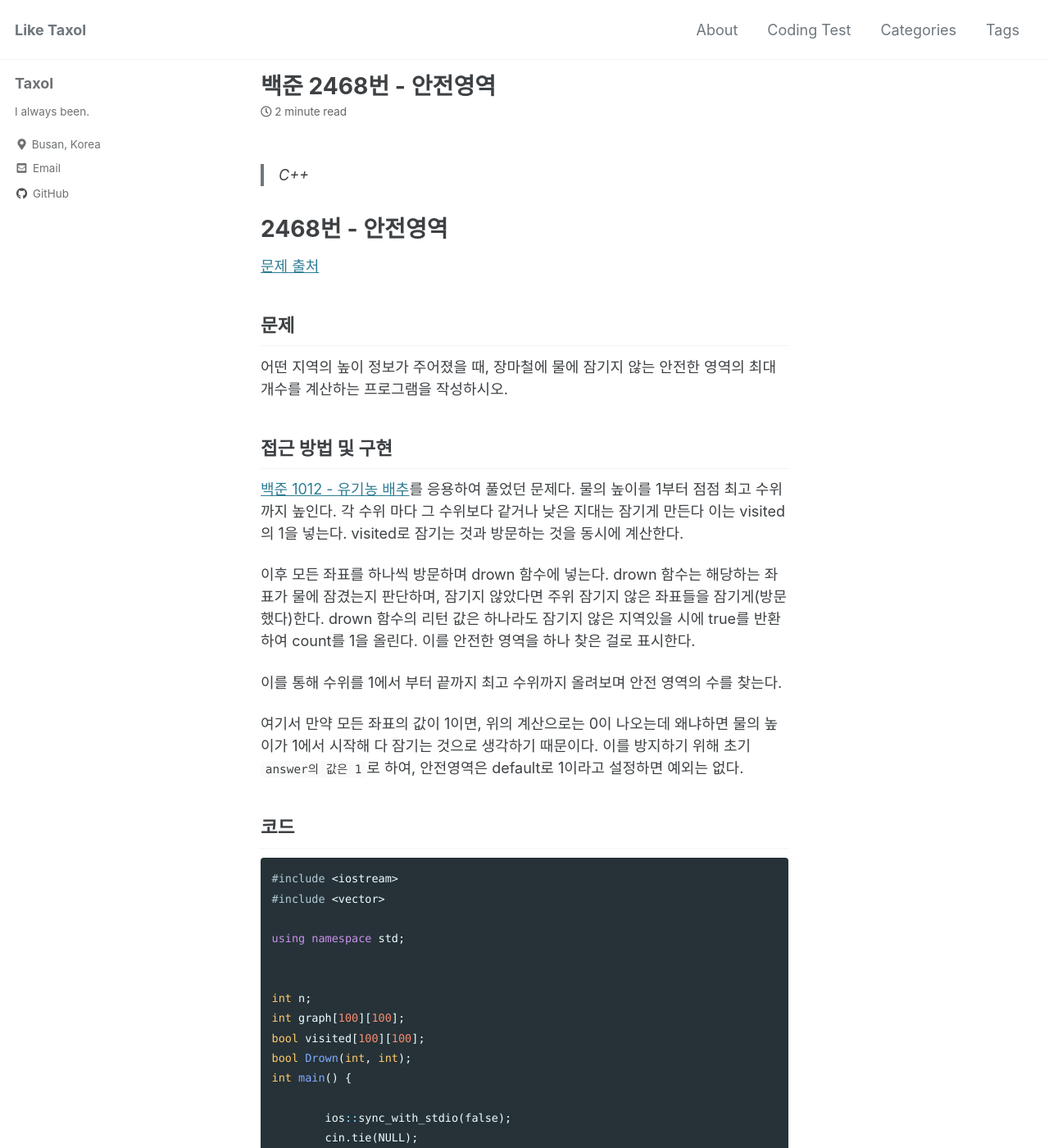
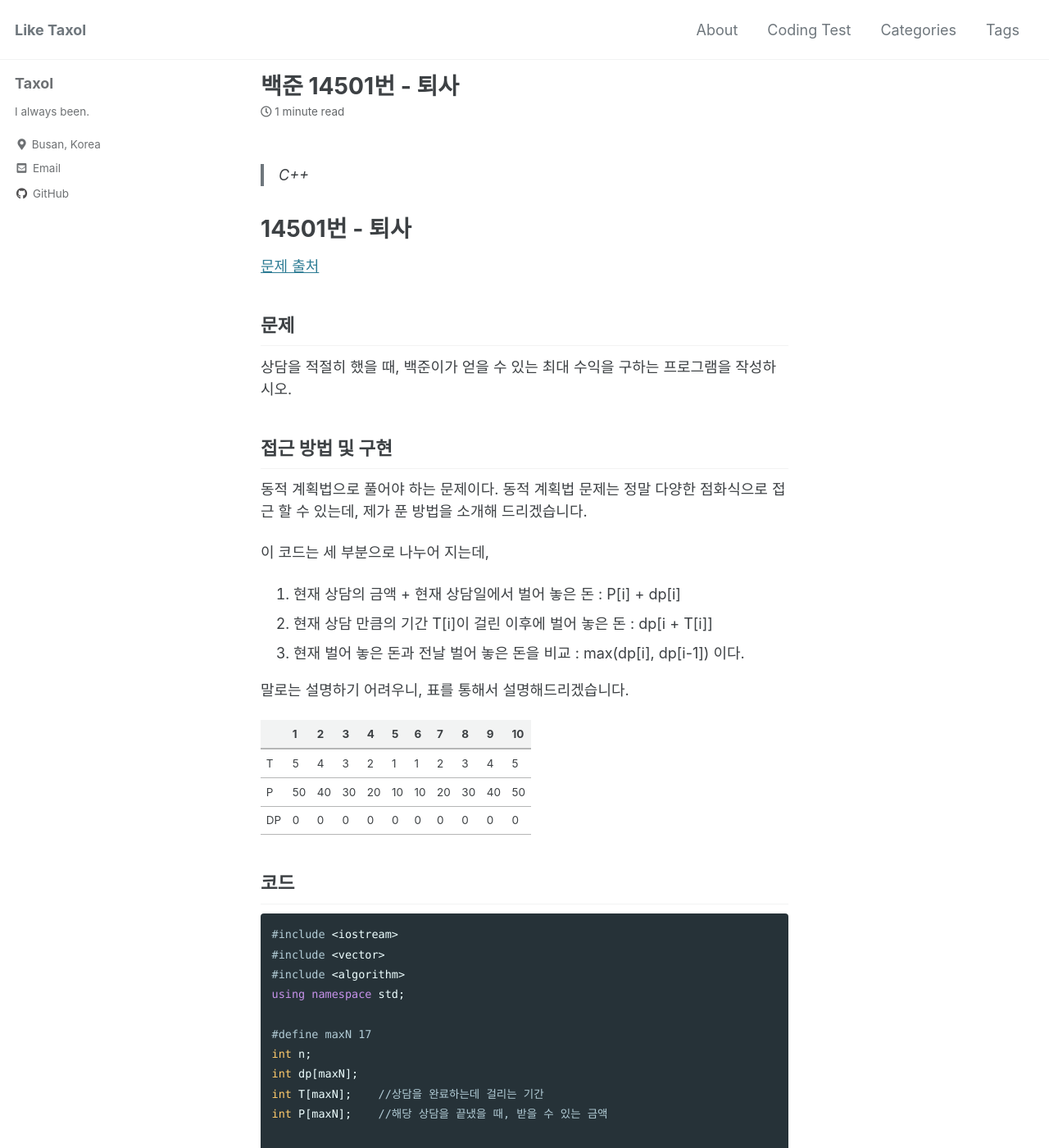
Before and after one commit to taxol1203/taxol1203.github.io, a Jekyll site: the page built from _posts/2020-09-08-bj-퇴사.md, in a window 1280 px wide and 1400 px high. Shown: the whole window at 82% size. Built offline with Jekyll 4.4.1, drawn with Linux system fonts in a browser that asks for light colours; cached includes are drawn as plain includes; some of the changed text lies outside the part shown.

Commit message:
dp test2

````diff
--- a/_posts/2020-09-08-bj-퇴사.md
+++ b/_posts/2020-09-08-bj-퇴사.md
@@ -1,113 +1,76 @@
 ---
-title: "백준 2468번 - 안전영역"
-date: 2020-09-05 15:56:00 -0400
+title: "백준 14501번 - 퇴사"
+date: 2020-09-08 15:10:00 -0400
 categories:
   - codingTest
 tags:
-  - DFS
+  - DP
   - Burte Force
   - Baek Joon
 ---
 
 > C++
 
-2468번 - 안전영역
+14501번 - 퇴사
 =============
 
-[문제 출처](https://www.acmicpc.net/problem/2468)
+[문제 출처](https://www.acmicpc.net/problem/14501)
 ## 문제
-어떤 지역의 높이 정보가 주어졌을 때, 장마철에 물에 잠기지 않는 안전한 영역의 최대 개수를 계산하는 프로그램을 작성하시오.
+상담을 적절히 했을 때, 백준이가 얻을 수 있는 최대 수익을 구하는 프로그램을 작성하시오.
 
 ## 접근 방법 및 구현
-[백준 1012 - 유기농 배추](https://www.acmicpc.net/problem/1012)를 응용하여 풀었던 문제다.
-물의 높이를 1부터 점점 최고 수위까지 높인다.
-각 수위 마다 그 수위보다 같거나 낮은 지대는 잠기게 만든다 이는 visited 의 1을 넣는다.
-visited로 잠기는 것과 방문하는 것을 동시에 계산한다.
+동적 계획법으로 풀어야 하는 문제이다.
+동적 계획법 문제는 정말 다양한 점화식으로 접근 할 수 있는데, 제가 푼 방법을 소개해 드리겠습니다.
 
-이후 모든 좌표를 하나씩 방문하며 drown 함수에 넣는다.
-drown 함수는 해당하는 좌표가 물에 잠겼는지 판단하며, 잠기지 않았다면 주위 잠기지 않은 좌표들을 잠기게(방문했다)한다.
-drown 함수의 리턴 값은 하나라도 잠기지 않은 지역있을 시에 true를 반환하여 count를 1을 올린다. 이를 안전한 영역을 하나 찾은 걸로 표시한다.
+이 코드는 세 부분으로 나누어 지는데,
+1. 현재 상담의 금액 + 현재 상담일에서 벌어 놓은 돈 : P[i] + dp[i]
+2. 현재 상담 만큼의 기간 T[i]이 걸린 이후에 벌어 놓은 돈 : dp[i + T[i]]
+3. 현재 벌어 놓은 돈과 전날 벌어 놓은 돈을 비교 : max(dp[i], dp[i-1])
+이다.
 
-이를 통해 수위를 1에서 부터 끝까지 최고 수위까지 올려보며 안전 영역의 수를 찾는다.
+말로는 설명하기 어려우니, 표를 통해서 설명해드리겠습니다.
 
-여기서 만약 모든 좌표의 값이 1이면, 위의 계산으로는 0이 나오는데 왜냐하면 물의 높이가 1에서 시작해 다 잠기는 것으로 생각하기 때문이다.
-이를 방지하기 위해 초기 `answer의 값은 1`로 하여, 안전영역은 default로 1이라고 설정하면 예외는 없다.
+|    | 1  | 2  | 3  | 4  | 5  | 6  | 7  | 8  | 9  | 10 |
+|----|----|----|----|----|----|----|----|----|----|----|
+| T  | 5  | 4  | 3  | 2  | 1  | 1  | 2  | 3  | 4  | 5  |
+| P  | 50 | 40 | 30 | 20 | 10 | 10 | 20 | 30 | 40 | 50 |
+| DP | 0  | 0  | 0  | 0  | 0  | 0  | 0  | 0  | 0  | 0  |
+
+
 
 ## 코드
 ```c++
 #include <iostream>
 #include <vector>
-
+#include <algorithm>
 using namespace std;
 
+#define maxN 17
+int n;
+int dp[maxN];
+int T[maxN];	//상담을 완료하는데 걸리는 기간
+int P[maxN];	//해당 상담을 끝냈을 때, 받을 수 있는 금액
 
-int n;
-int graph[100][100];
-bool visited[100][100];
-bool Drown(int, int);
-int main() {
+int main(int argc, char* argv[]) {
 
-	ios::sync_with_stdio(false);
-	cin.tie(NULL);
 	cin >> n;
-	int max = 0;
-	//input으로 좌표를 넣으며, 최고 수위를 찾음.
-	for (int i = 0; i < n; i++) {
-		for (int j = 0; j < n; j++) {
-			cin >> graph[i][j];
-			if (max < graph[i][j])
-				max = graph[i][j];
+
+	for (int i = 1; i <= n; i++) {
+		cin >> T[i] >> P[i];
+	}
+	//첫번째 상담 부터 시작한다.
+	for (int i = 1; i <= n; i++) {
+		//만약 그 날 상담을 하지 않을 때를 대비하여, 전날에 결과 dp를 당일에 복사한다.
+		dp[i] = max(dp[i], dp[i - 1]);
+		//현재 상담을 완료한 시점 < dp값이 현재 상담 금액 + 현재까지 번 돈 일시
+		if (dp[i + T[i]] < P[i] + dp[i]) {
+			dp[i + T[i]] = P[i] + dp[i];
 		}
 	}
-	int answer = 1;
-	int cnt = 0;
-	//물의 높이가 1씩 증가한다. = wl (water level)
-	for (int wl = 1; wl < max; wl++) {
-		//해당 수위보다 낮은 지역은 물에 잠긴다.
-		for (int i = 0; i < n; i++) {
-			for (int j = 0; j < n; j++) {
-				if (graph[i][j] <= wl)
-					visited[i][j] = 1;
-				else
-					visited[i][j] = 0;
-			}
-		}
-		//그래프의 모든 좌표 중 물에 안 잠긴 부분을 탐색
-		for (int i = 0; i < n; i++) {
-			for (int j = 0; j < n; j++) {
-				//Drown 함수에 각 좌표를 넣고, 하나라도 잠겨 있지 않으면 true -> count 증가
-				if (Drown(i, j)) {
-					cnt++;
-				}
-			}
-		}
-		if (answer < cnt) {
-			answer = cnt;
-		}
-		cnt = 0;
-	}
-	cout << answer;
+	//가장 많이 돈을 번 상담 금액을 출력
+	cout << *max_element(dp + 2, dp + n + 2);
 	return 0;
 }
-
-bool Drown(int y, int x) {
-	bool ans = false;
-	if (y == -1 || y == n || x == -1 || x == n) {
-		return ans;
-	}
-	//상하좌우 방문하면서 0으로 바꾸어 방문하였다는 것을 표시한다.
-	if (visited[y][x] == 0) {
-		visited[y][x] = 1;
-		Drown(y - 1, x);
-		Drown(y + 1, x);
-		Drown(y, x - 1);
-		Drown(y, x + 1);
-		ans = true;
-	}
-
-	return ans;
-}
-
 ```
 
 ## 후기 및 개선할 점
````
